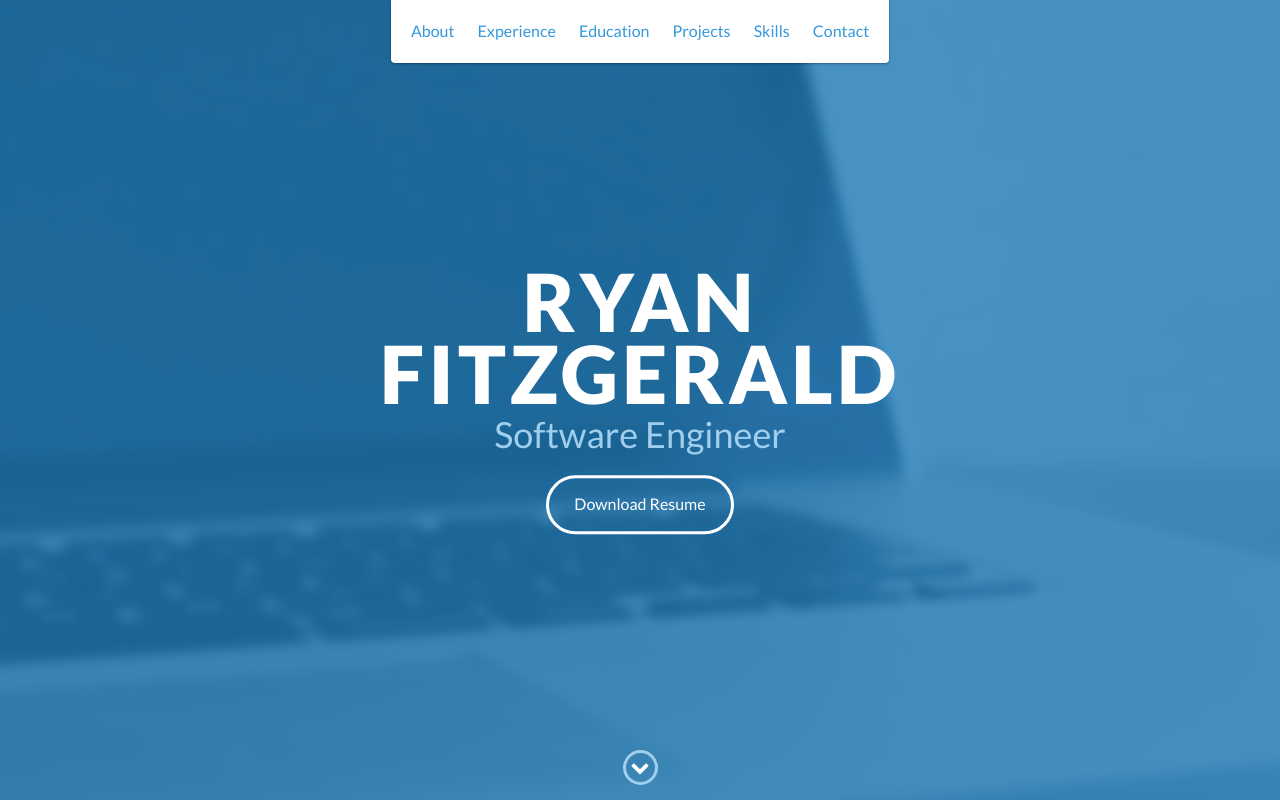
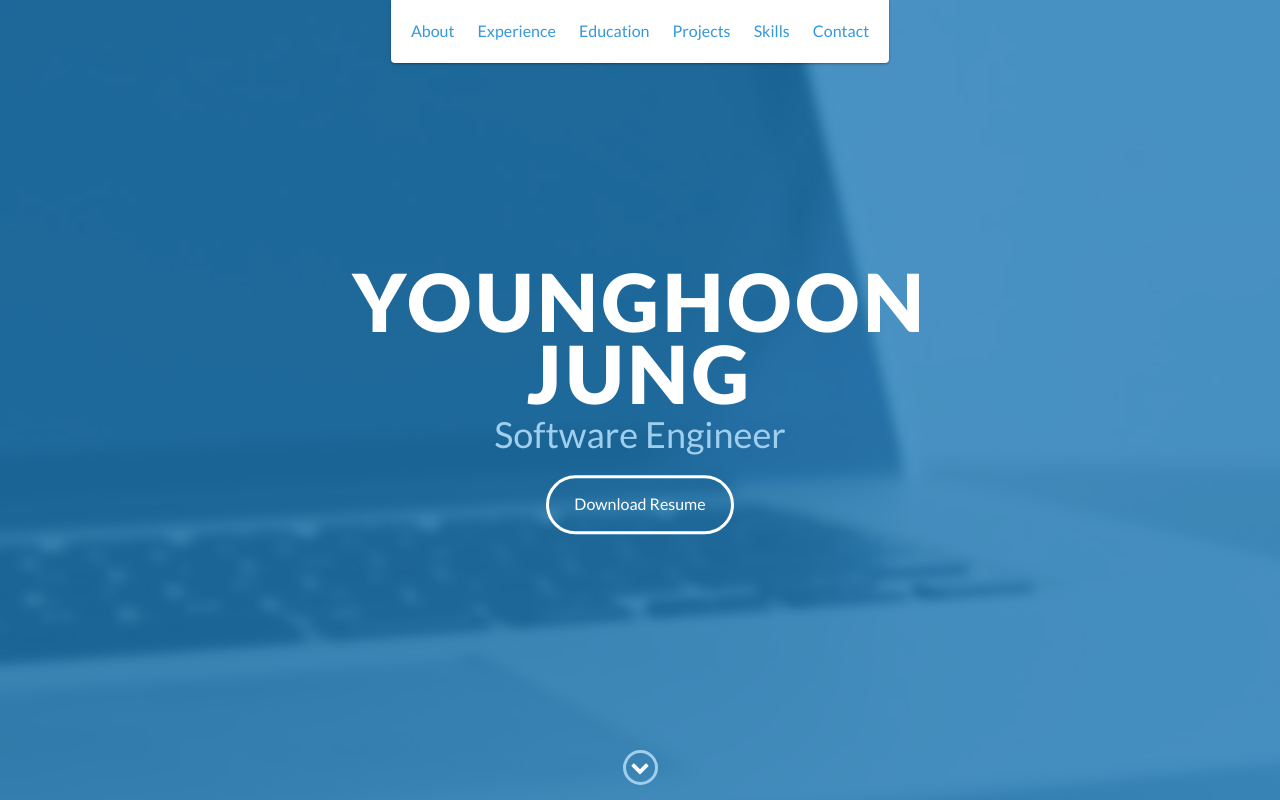
Before and after one commit to YHJung-DDS/YHJung-DDS.github.io, a website: page index.html in a window 1280 px wide. Shown: the top 800 px of the page. Drawn offline with nearby package versions, Linux system fonts and the light colour scheme.

Commit message:
Update index.html

```diff
--- a/index.html
+++ b/index.html
@@ -48,7 +48,7 @@
 
     <div id="lead">
         <div id="lead-content">
-            <h1>Ryan Fitzgerald</h1>
+            <h1>YoungHoon Jung</h1>
             <h2>Software Engineer</h2>
             <a href="#" class="btn-rounded-white">Download Resume</a>
         </div>
```
